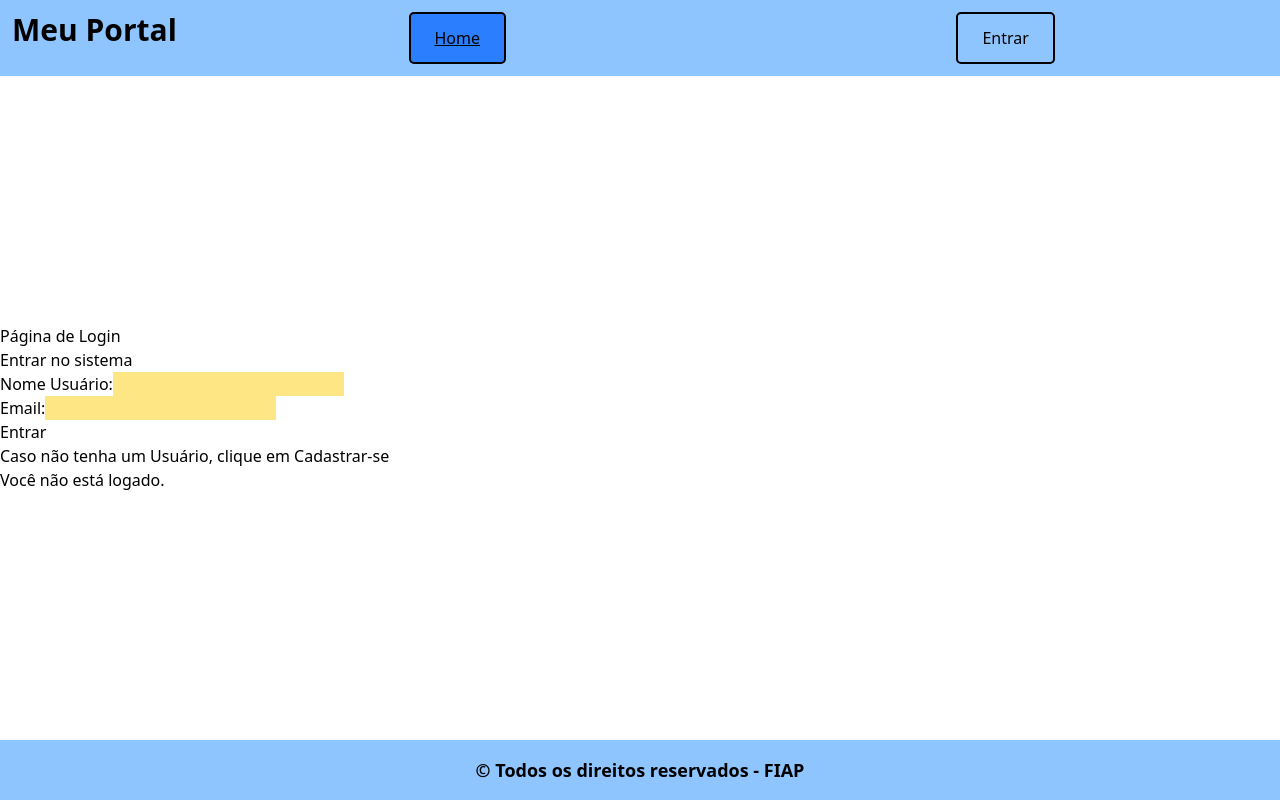
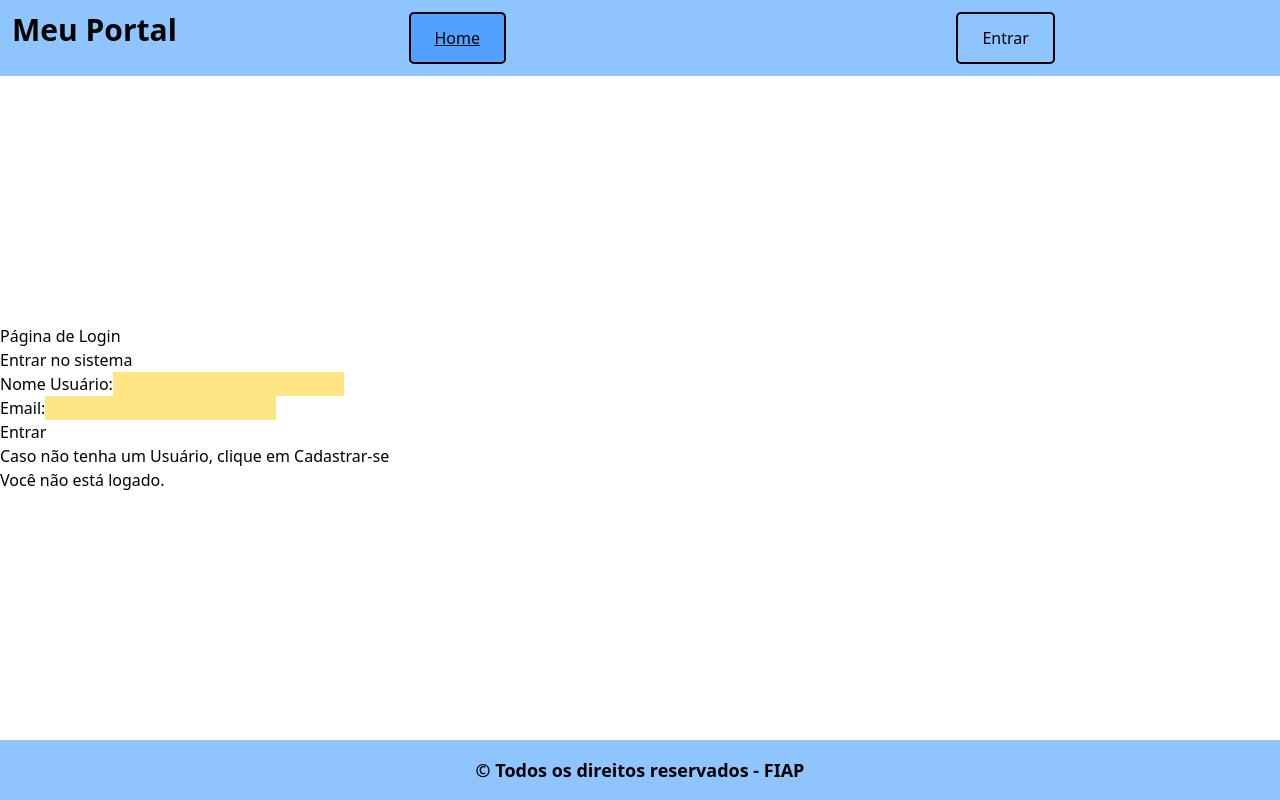
Before and after one commit to EnzoOkuizumiFiap/Login-Cadastro-Checkpoint-5, a React (Vite) app in the folder access-control-cp/: page / in a window 1280 px wide. In both pictures the pointer is over the link "Home". Built offline with nearby package versions, Linux system fonts and the light colour scheme.

Commit message:
feat: ajustando estilização do hover.

```diff
--- a/access-control-cp/src/globals.css
+++ b/access-control-cp/src/globals.css
@@ -22,7 +22,7 @@
                 @apply bg-blue-300 px-6 py-3 text-center border-2 rounded-[5px] m-auto;
 
                     &:hover{
-                        @apply underline bg-blue-500;
+                        @apply underline bg-blue-400;
                     }
                 }
             }
```
